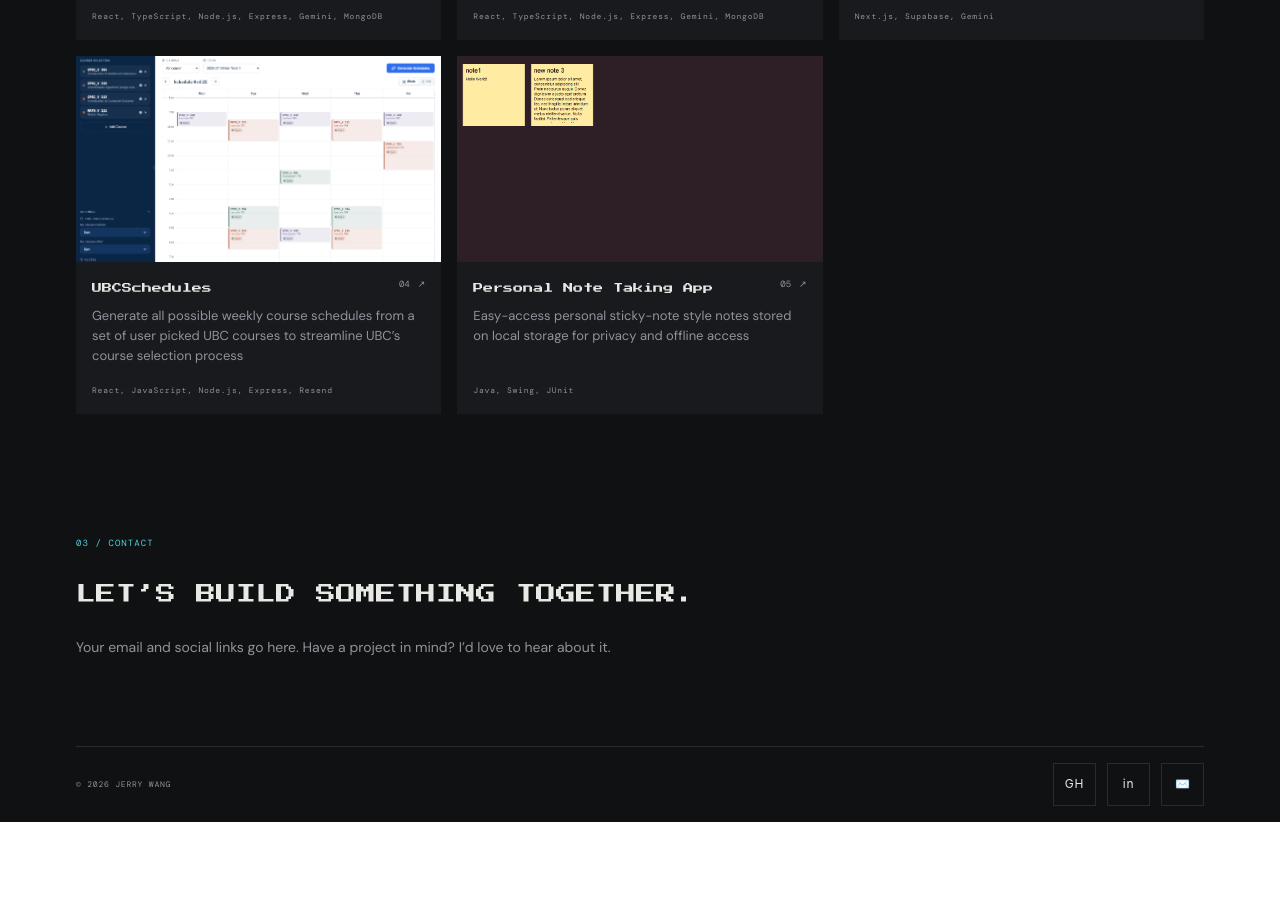
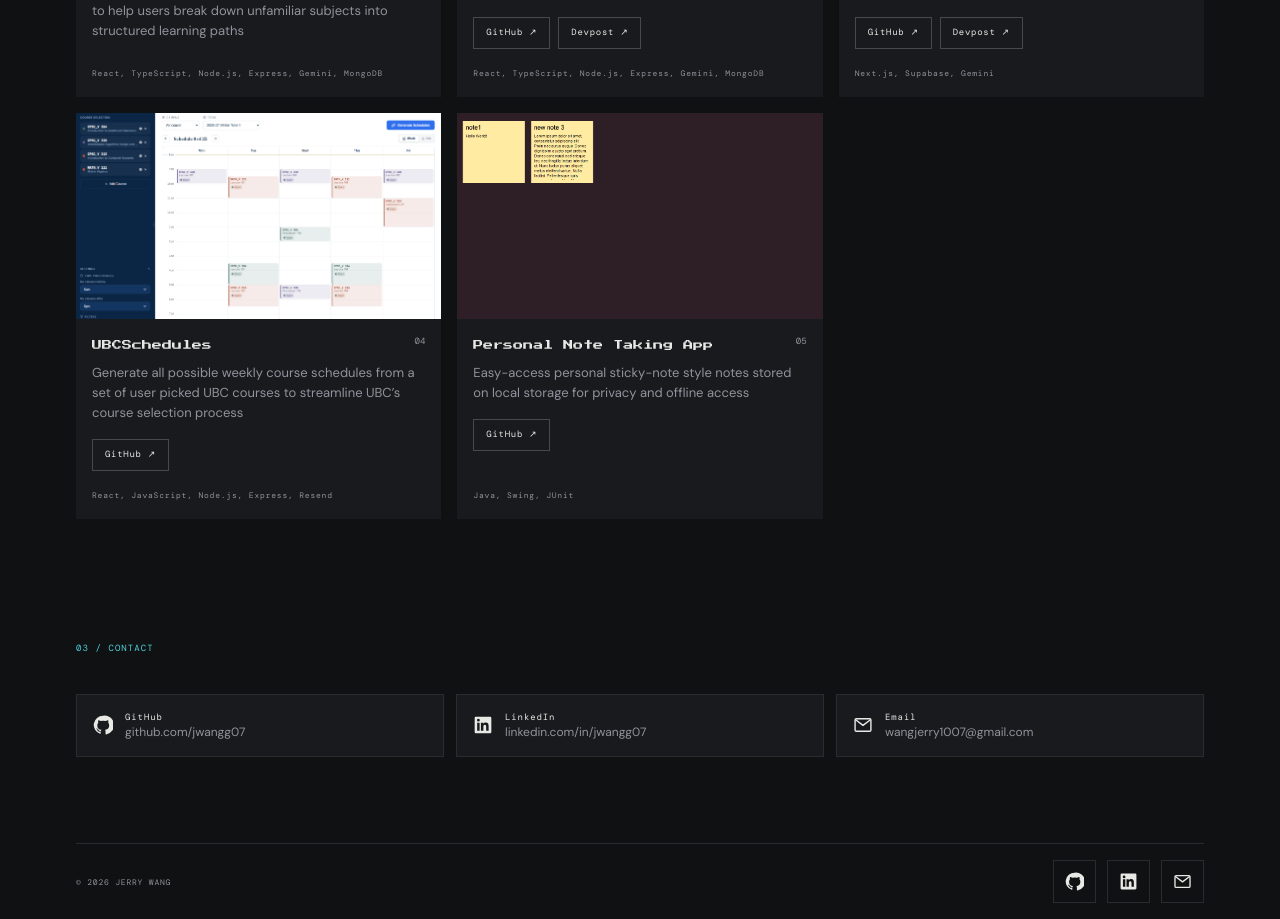
Before and after one commit to jwangg07/Portfolio, a Next.js app: page / in a window 1280 px wide. Shown: the part 1541-2460 px from the top of the page. Before the commit the page ends 2363 px from the top, so only its background shows below. Built offline with nearby package versions, Linux system fonts and the light colour scheme.

Commit message:
Content and buttons

```diff
--- a/src/components/aboutSection/About.tsx
+++ b/src/components/aboutSection/About.tsx
@@ -1,8 +1,9 @@
+import Image from 'next/image'
 import { siteContent } from '@/content/site'
 
 export default function About() {
   const content = siteContent.about
-  return <section id="about" className="grid grid-cols-1 gap-[13px] pb-[51px] md:grid-cols-2 md:gap-8 md:pb-[92px] lg:gap-14 lg:pb-[102px]">
+  return <section id="about" className="grid scroll-mt-[72px] grid-cols-1 gap-[13px] pb-[51px] md:scroll-mt-[96px] md:grid-cols-[minmax(0,.7fr)_minmax(0,.65fr)_minmax(0,1.4fr)] md:items-start md:gap-8 md:pb-[92px] lg:gap-10 lg:pb-[102px]">
     <div>
       <span className="font-['DM_Mono'] text-[7px] tracking-[.12em] text-[#ff9060] md:text-[9px]">
         {content.eyebrow}
@@ -16,6 +17,14 @@ export default function About() {
         }
       </h2>
     </div>
+    <Image
+      src="/projects/profile.JPG"
+      alt="Portrait of Jerry Wang"
+      width={1657}
+      height={1649}
+      sizes="(min-width: 768px) 220px, 100vw"
+      className="aspect-square w-full max-w-[250px] object-cover"
+    />
     <div className="max-w-[535px]">
       <p className="mb-[13px] text-[10px] leading-[1.65] text-[#91939c] md:mb-[22px] md:text-[15px] md:leading-[1.7]">
         {content.description}
--- a/src/components/contactSection/Contact.tsx
+++ b/src/components/contactSection/Contact.tsx
@@ -1,10 +1,11 @@
 import { siteContent } from '@/content/site'
+import SocialIcon from '@/components/shared/SocialIcon'
 
 export default function Contact() {
   const content = siteContent.contact
 
   return (
-    <section id="contact" className="pb-8 md:pb-[86px]">
+    <section id="contact" className="scroll-mt-[72px] pb-8 md:scroll-mt-[96px] md:pb-[86px]">
       <span className="font-['DM_Mono'] text-[7px] tracking-[.12em] text-[#4dd1dc] md:text-[9px]">
         {content.eyebrow}
       </span>
@@ -14,6 +15,23 @@ export default function Contact() {
       <p className="text-[9px] leading-[1.55] text-[#91939c] md:text-sm md:leading-[1.7]">
         {content.description}
       </p>
+      <div className="mt-6 grid gap-3 sm:grid-cols-3 md:mt-9">
+        {siteContent.footer.socialLinks.map(({ label, href, display }) => (
+          <a
+            key={label}
+            href={href}
+            target={label === 'Email' ? undefined : '_blank'}
+            rel={label === 'Email' ? undefined : 'noopener noreferrer'}
+            className="flex min-w-0 items-center gap-3 border border-[#2a2b2f] bg-[#191a1e] p-4 transition hover:border-[#4dd1dc] hover:text-[#4dd1dc] focus-visible:outline-2 focus-visible:outline-offset-2 focus-visible:outline-[#4dd1dc]"
+          >
+            <SocialIcon name={label} className="h-5 w-5 shrink-0" />
+            <span className="min-w-0">
+              <span className="block font-['DM_Mono'] text-[9px] tracking-[.1em]">{label}</span>
+              <span className="block break-all text-[10px] text-[#91939c] md:text-xs">{display}</span>
+            </span>
+          </a>
+        ))}
+      </div>
     </section>
   )
 }
--- a/src/components/projectsSection/Projects.tsx
+++ b/src/components/projectsSection/Projects.tsx
@@ -14,9 +14,7 @@ function ProjectPreview({ project }: ProjectPreviewProps) {
   const content = siteContent.projects
 
   return (
-    <div
-      className={`relative grid aspect-video place-items-center overflow-hidden ${project.color}`}
-    >
+    <div className={`relative grid aspect-video place-items-center overflow-hidden ${project.color}`}>
       {project.imageSrc && !failed ? (
         <Image
           src={project.imageSrc}
@@ -29,11 +27,7 @@ function ProjectPreview({ project }: ProjectPreviewProps) {
         />
       ) : (
         <div className="flex flex-col items-center gap-3 text-[#111214]/65">
-          <svg
-            aria-hidden="true"
-            viewBox="0 0 24 24"
-            className="h-8 w-8 fill-none stroke-current stroke-[1.5]"
-          >
+          <svg aria-hidden="true" viewBox="0 0 24 24" className="h-8 w-8 fill-none stroke-current stroke-[1.5]">
             <rect x="3" y="3" width="18" height="18" rx="1" />
             <circle cx="8" cy="8" r="1.5" />
             <path d="m3 17 5-5 4 4 4-6 5 7" />
@@ -48,9 +42,13 @@ function ProjectPreview({ project }: ProjectPreviewProps) {
 }
 
 function ProjectCard({ project, index }: ProjectCardProps) {
-  const contentLabels = siteContent.projects
-  const cardContent = (
-    <>
+  const links = [
+    { label: 'GitHub', href: project.githubUrl },
+    { label: 'Devpost', href: project.devpostUrl },
+  ].filter((link): link is { label: string; href: string } => Boolean(link.href))
+
+  return (
+    <article className={`relative flex min-w-0 flex-col bg-[#191a1e] ${project.projectUrl ? 'group transition-shadow hover:ring-1 hover:ring-[#a3ec68] focus-within:ring-2 focus-within:ring-[#4dd1dc]' : ''}`}>
       <ProjectPreview project={project} />
       <div className="flex flex-1 flex-col p-4">
         <div className="flex items-start justify-between gap-3">
@@ -59,37 +57,39 @@ function ProjectCard({ project, index }: ProjectCardProps) {
           </h3>
           <span className="shrink-0 font-['DM_Mono'] text-[9px] text-[#91939c]">
             {String(index + 1).padStart(2, '0')}
-            {project.githubUrl && (
-              <span aria-hidden="true" className="ml-2">
-                ↗
-              </span>
-            )}
           </span>
         </div>
         <p className="mt-2 mb-4 text-[13px] leading-5 text-[#91939c]">
           {project.description}
         </p>
+        {links.length > 0 && (
+          <div className="relative z-20 mb-4 flex flex-wrap gap-2">
+            {links.map(({ label, href }) => (
+              <a
+                key={label}
+                href={href}
+                target="_blank"
+                rel="noopener noreferrer"
+                aria-label={`${project.title} on ${label} (opens in a new tab)`}
+                className="inline-flex min-h-8 items-center border border-[#46484b] px-3 font-['DM_Mono'] text-[9px] tracking-[.08em] text-[#e8e8e5] transition hover:border-[#a3ec68] hover:text-[#a3ec68] focus-visible:outline-2 focus-visible:outline-offset-2 focus-visible:outline-[#4dd1dc]"
+              >
+                {label} <span aria-hidden="true" className="ml-1.5">↗</span>
+              </a>
+            ))}
+          </div>
+        )}
         <span className="mt-auto font-['DM_Mono'] text-[8px] leading-4 tracking-[.1em] text-[#91939c]">
           {project.stack}
         </span>
       </div>
-    </>
-  )
-
-  return (
-    <article className="min-w-0 bg-[#191a1e]">
-      {project.githubUrl ? (
+      {project.projectUrl && (
         <a
-          href={project.githubUrl}
+          href={project.projectUrl}
           target="_blank"
           rel="noopener noreferrer"
-          aria-label={`${project.title} ${contentLabels.repositoryLabel} (${contentLabels.newTabLabel})`}
-          className="group flex h-full flex-col outline-none transition-shadow hover:ring-1 hover:ring-[#a3ec68] focus-visible:ring-2 focus-visible:ring-[#4dd1dc]"
-        >
-          {cardContent}
-        </a>
-      ) : (
-        <div className="flex h-full flex-col">{cardContent}</div>
+          aria-label={`Open ${project.title} project (opens in a new tab)`}
+          className="absolute inset-0 z-10 focus-visible:outline-2 focus-visible:outline-offset-2 focus-visible:outline-[#4dd1dc]"
+        />
       )}
     </article>
   )
@@ -99,7 +99,7 @@ export default function Projects() {
   const content = siteContent.projects
 
   return (
-    <section id="projects" className="pb-[57px] md:pb-[92px] lg:pb-[115px]">
+    <section id="projects" className="scroll-mt-[72px] pb-[57px] md:scroll-mt-[96px] md:pb-[92px] lg:pb-[115px]">
       <div className="mb-[15px] flex flex-col items-start gap-2 md:mb-[25px] md:flex-row md:items-center md:justify-between">
         <h2 className="m-0 font-['Press_Start_2P'] text-[14px] font-normal tracking-[.05em] md:text-[20px]">
           {content.heading}
@@ -110,11 +110,7 @@ export default function Projects() {
       </div>
       <div className="grid grid-cols-1 gap-4 sm:grid-cols-2 lg:grid-cols-3">
         {projects.map((project, index) => (
-          <ProjectCard
-            key={project.title}
-            project={project}
-            index={index}
-          />
+          <ProjectCard key={project.title} project={project} index={index} />
         ))}
       </div>
     </section>
--- /dev/null
+++ b/src/components/shared/SocialIcon.tsx
@@ -0,0 +1,21 @@
+type SocialIconProps = {
+  name: 'GitHub' | 'LinkedIn' | 'Email'
+  className?: string
+}
+
+export default function SocialIcon({ name, className = 'h-4 w-4' }: SocialIconProps) {
+  if (name === 'GitHub') {
+    return <svg aria-hidden="true" viewBox="0 0 24 24" className={className} fill="currentColor">
+      <path d="M12 .9a11.1 11.1 0 0 0-3.51 21.63c.55.1.76-.24.76-.54v-2.12c-3.1.68-3.76-1.32-3.76-1.32-.5-1.28-1.24-1.62-1.24-1.62-1.02-.7.08-.69.08-.69 1.13.08 1.73 1.16 1.73 1.16 1 .1.76 2.48 3.49 1.76.1-.73.39-1.22.71-1.5-2.47-.28-5.07-1.24-5.07-5.5 0-1.22.44-2.22 1.15-3-.12-.28-.5-1.42.11-2.96 0 0 .94-.3 3.05 1.14a10.6 10.6 0 0 1 5.56 0c2.12-1.44 3.06-1.14 3.06-1.14.61 1.54.23 2.68.11 2.96.72.78 1.14 1.78 1.14 3 0 4.28-2.6 5.22-5.08 5.5.4.35.76 1.03.76 2.08v3.1c0 .3.2.65.77.54A11.1 11.1 0 0 0 12 .9Z" />
+    </svg>
+  }
+  if (name === 'LinkedIn') {
+    return <svg aria-hidden="true" viewBox="0 0 24 24" className={className} fill="currentColor">
+      <path d="M20.45 2H3.55C2.69 2 2 2.68 2 3.52v16.96c0 .84.69 1.52 1.55 1.52h16.9c.86 0 1.55-.68 1.55-1.52V3.52c0-.84-.69-1.52-1.55-1.52ZM7.93 18.75H4.98V9.2h2.95v9.55ZM6.45 7.9a1.71 1.71 0 1 1 0-3.42 1.71 1.71 0 0 1 0 3.42Zm12.3 10.85H15.8V14.1c0-1.11-.02-2.54-1.55-2.54-1.55 0-1.79 1.21-1.79 2.46v4.73H9.51V9.2h2.83v1.3h.04c.39-.74 1.36-1.53 2.8-1.53 3 0 3.57 1.97 3.57 4.53v5.25Z" />
+    </svg>
+  }
+  return <svg aria-hidden="true" viewBox="0 0 24 24" className={className} fill="none" stroke="currentColor" strokeWidth="1.7" strokeLinecap="round" strokeLinejoin="round">
+    <rect x="2.5" y="4.5" width="19" height="15" rx="1.5" />
+    <path d="m3.5 6 8.5 6.5L20.5 6" />
+  </svg>
+}
--- a/src/content/projects.ts
+++ b/src/content/projects.ts
@@ -1,7 +1,8 @@
 import type { PortfolioProject } from '../features/portfolio/types'
 
 // imageSrc: public path (e.g. /projects/demo.webp) or full image URL.
-// githubUrl: repository link. Empty values show a placeholder and an unlinked card.
+// githubUrl and devpostUrl: buttons below the description; empty means no button.
+// projectUrl: destination when clicking the card; empty means the card is not clickable.
 export const projects: PortfolioProject[] = [
   {
     title: 'Cortex',
@@ -10,7 +11,9 @@ export const projects: PortfolioProject[] = [
     color: 'bg-[#4dd1dc]',
     imageSrc: '',
     imageAlt: '',
-    githubUrl: ''
+    githubUrl: '',
+    devpostUrl: '',
+    projectUrl: ''
   },
   {
     title: 'Oboxle',
@@ -19,7 +22,9 @@ export const projects: PortfolioProject[] = [
     color: 'bg-[#4dd1dc]',
     imageSrc: '/projects/oboxle.png',
     imageAlt: 'Multiplayer view punching',
-    githubUrl: 'https://github.com/jwangg07/StormHacks2026'
+    githubUrl: 'https://github.com/jwangg07/StormHacks2026',
+    devpostUrl: 'https://devpost.com/software/oboxle',
+    projectUrl: ''
   },
   {
     title: 'Findr',
@@ -28,7 +33,9 @@ export const projects: PortfolioProject[] = [
     color: 'bg-[#4dd1dc]',
     imageSrc: '/projects/findr.png',
     imageAlt: 'Findr event discovery platform preview',
-    githubUrl: 'https://github.com/br-iscool/hellohacks2026'
+    githubUrl: 'https://github.com/br-iscool/hellohacks2026',
+    devpostUrl: 'https://devpost.com/software/findr-ebl63c',
+    projectUrl: ''
   },
   {
     title: 'UBCSchedules',
@@ -37,7 +44,9 @@ export const projects: PortfolioProject[] = [
     color: 'bg-[#4dd1dc]',
     imageSrc: '/projects/ubcschedules.png',
     imageAlt: 'UBC Schedules example calendar preview',
-    githubUrl: 'https://github.com/jwangg07/UBCSchedules'
+    githubUrl: 'https://github.com/jwangg07/UBCSchedules',
+    devpostUrl: '',
+    projectUrl: 'https://ubcschedules.vercel.app/'
   },
   {
     title: 'Personal Note Taking App',
@@ -46,6 +55,8 @@ export const projects: PortfolioProject[] = [
     color: 'bg-[#4dd1dc]',
     imageSrc: '/projects/notetakingapp.png',
     imageAlt: 'Note taking app preview',
-    githubUrl: 'https://github.com/jwangg07/note-taking-app'
+    githubUrl: 'https://github.com/jwangg07/note-taking-app',
+    devpostUrl: '',
+    projectUrl: ''
   },
 ]
--- a/src/content/site.ts
+++ b/src/content/site.ts
@@ -34,13 +34,11 @@ export const siteContent = {
     countLabel: 'PROJECTS',
     previewPlaceholder: 'Work in Progress!',
     previewAltSuffix: 'work in progress',
-    repositoryLabel: 'GitHub repository',
-    newTabLabel: 'opens in a new tab',
   },
   contact: {
     eyebrow: '03 / CONTACT',
-    heading: 'LET’S BUILD SOMETHING TOGETHER.',
-    description: 'Your email and social links go here. Have a project in mind? I’d love to hear about it.',
+    heading: '',
+    description: '',
   },
   buildMode: {
     title: 'BUILD MODE',
@@ -70,9 +68,9 @@ export const siteContent = {
   footer: {
     copyright: '© 2026 JERRY WANG',
     socialLinks: [
-      { label: 'GitHub', href: 'https://github.com/jwangg07', mark: 'GH' },
-      { label: 'LinkedIn', href: 'https://www.linkedin.com/in/jwangg07', mark: 'in' },
-      { label: 'Email', href: 'mailto:hello@wangjerry1007@gmail.com', mark: '✉' },
+      { label: 'GitHub', href: 'https://github.com/jwangg07', display: 'github.com/jwangg07' },
+      { label: 'LinkedIn', href: 'https://www.linkedin.com/in/jwangg07', display: 'linkedin.com/in/jwangg07' },
+      { label: 'Email', href: 'mailto:wangjerry1007@gmail.com', display: 'wangjerry1007@gmail.com' },
     ],
   },
 } as const
--- a/src/features/portfolio/components/Portfolio.tsx
+++ b/src/features/portfolio/components/Portfolio.tsx
@@ -3,6 +3,7 @@ import BuildMode from '@/components/buildMode/BuildMode'
 import Contact from '@/components/contactSection/Contact'
 import Projects from '@/components/projectsSection/Projects'
 import { PixelMark } from '@/components/shared/PixelBlocks'
+import SocialIcon from '@/components/shared/SocialIcon'
 import { siteContent } from '@/content/site'
 
 function TitleLines({ lines }: { lines: readonly string[] }) {
@@ -22,7 +23,7 @@ export default function Portfolio() {
       id="top"
       className="min-h-screen scroll-smooth bg-[#101112] px-[13px] font-['DM_Sans'] text-[#e8e8e5] md:px-[34px] lg:px-[max(26px,calc((100vw-1128px)/2))]"
     >
-      <header className="grid min-h-[57px] grid-cols-[1fr_auto] grid-rows-[27px_28px] items-center border-b border-[#2a2b2f] md:flex md:h-[82px] md:gap-[31px]">
+      <header className="sticky top-0 z-50 grid min-h-[57px] grid-cols-[1fr_auto] grid-rows-[27px_28px] items-center border-b border-[#2a2b2f] bg-[#101112] md:flex md:h-[82px] md:gap-[31px]">
         <a
           href="#top"
           aria-label={header.homeLabel}
@@ -86,16 +87,16 @@ export default function Portfolio() {
       <footer className="-mx-[13px] flex min-h-[46px] items-center justify-between border-t border-[#2a2b2f] px-[13px] font-['DM_Mono'] text-[6px] tracking-[.1em] text-[#91939c] md:mx-0 md:min-h-[76px] md:px-0 md:text-[8px]">
         <span>{footer.copyright}</span>
         <div className="flex gap-[6px] md:gap-[11px]">
-          {footer.socialLinks.map(({ label, href, mark }) => (
+          {footer.socialLinks.map(({ label, href }) => (
             <a
               key={label}
               href={href}
-              target="_blank"
-              rel="noopener noreferrer"
+              target={label === 'Email' ? undefined : '_blank'}
+              rel={label === 'Email' ? undefined : 'noopener noreferrer'}
               aria-label={label}
               className="grid h-[25px] w-[25px] place-items-center border border-[#2a2b2f] font-sans text-[12px] text-[#e8e8e5] transition hover:border-[#4dd1dc] hover:text-[#4dd1dc] md:h-[43px] md:w-[43px]"
             >
-              {mark}
+              <SocialIcon name={label} className="h-[14px] w-[14px] md:h-[19px] md:w-[19px]" />
             </a>
           ))}
         </div>
--- a/src/features/portfolio/types.ts
+++ b/src/features/portfolio/types.ts
@@ -5,5 +5,7 @@ export type PortfolioProject = {
   color: string
   imageSrc?: string
   imageAlt?: string
-  githubUrl?: string
+  githubUrl: string
+  devpostUrl: string
+  projectUrl: string
 }
```
